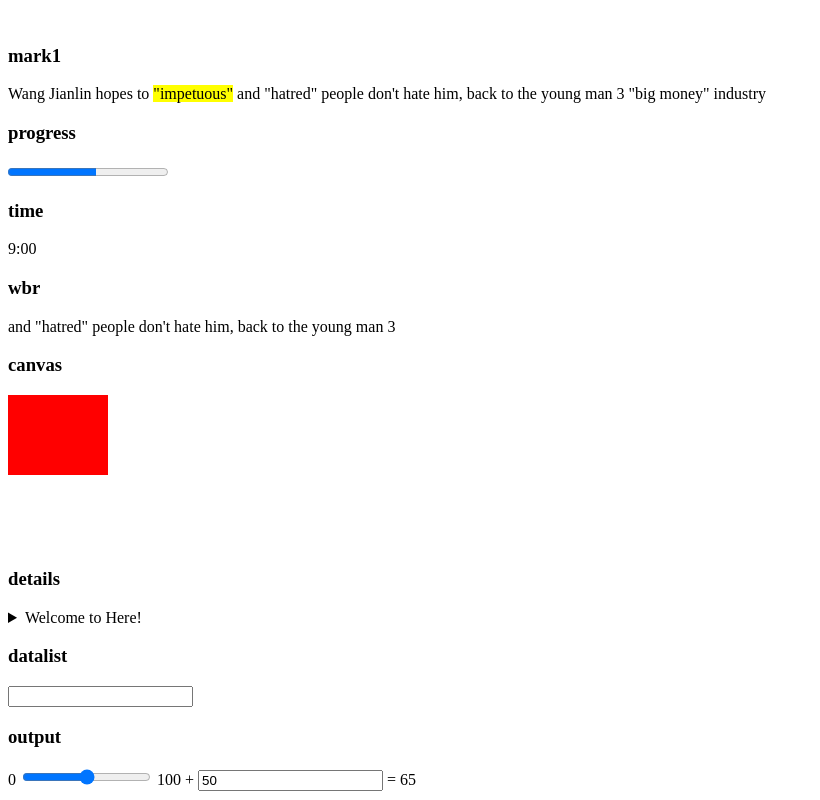
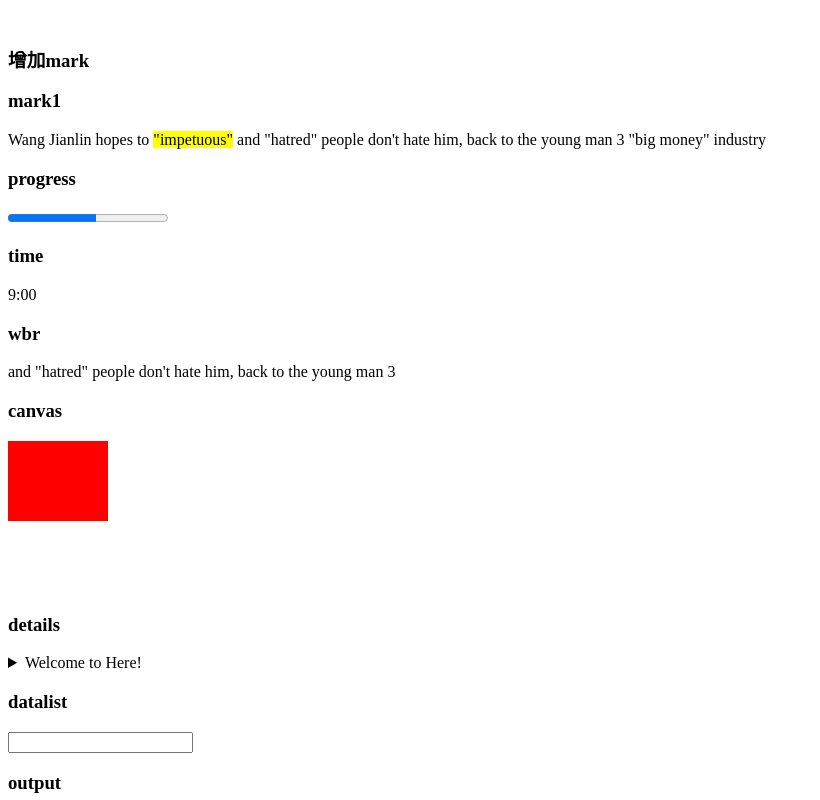
Before and after one commit to visizhangyang/coco, a plain HTML site: page dome1.html in a window 1280 px wide. Shown: the top 800 px of the page, without its empty margins (0-820 px from the left). Drawn offline with nearby package versions, Linux system fonts and the light colour scheme.

Commit message:
update mark

```diff
--- a/dome1.html
+++ b/dome1.html
@@ -6,6 +6,8 @@
     <script src="http://apps.bdimg.com/libs/jquery/1.6.4/jquery.min.js"></script>
 </head>
 <wbr>
+
+<h3>增加mark</h3>
 <h3>mark1</h3>
 <p>Wang Jianlin hopes to <mark>"impetuous"</mark> and "hatred" people don't hate him, back to the young man 3 "big money" industry</p>
 
```
